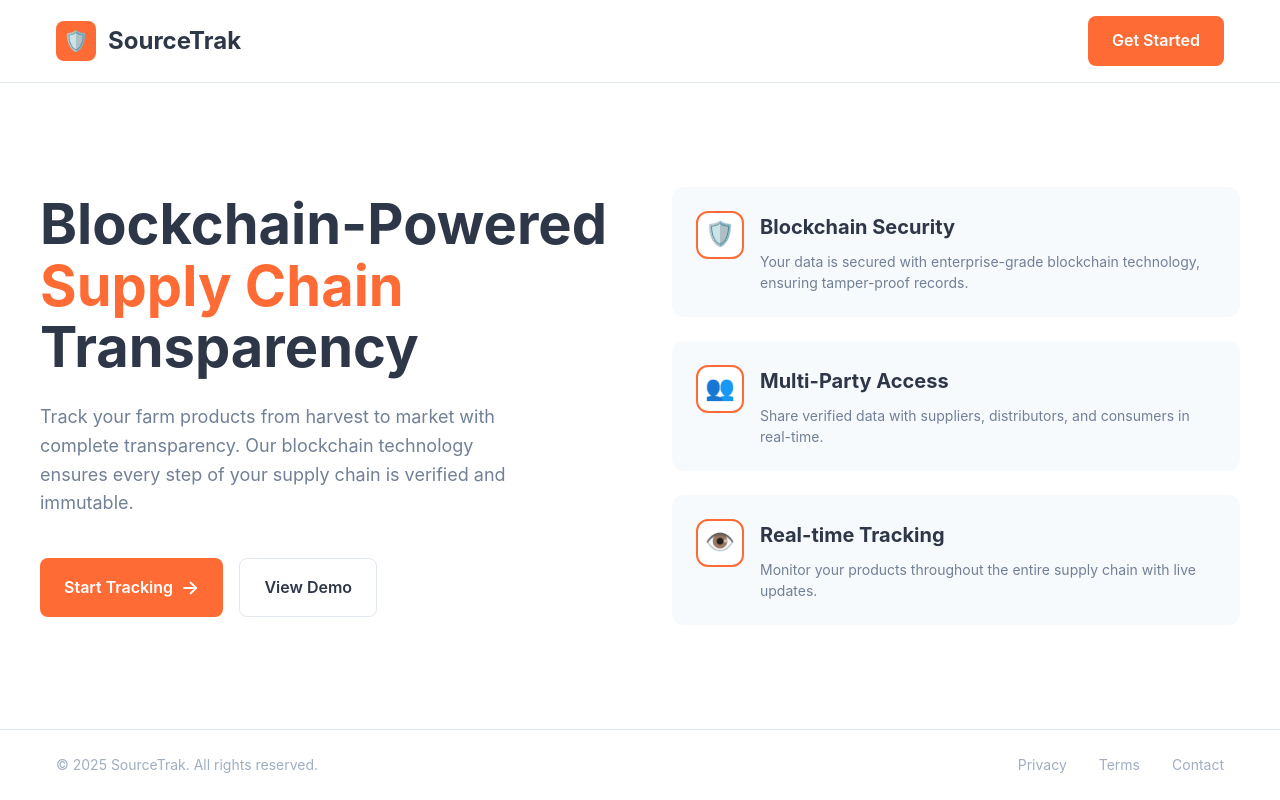
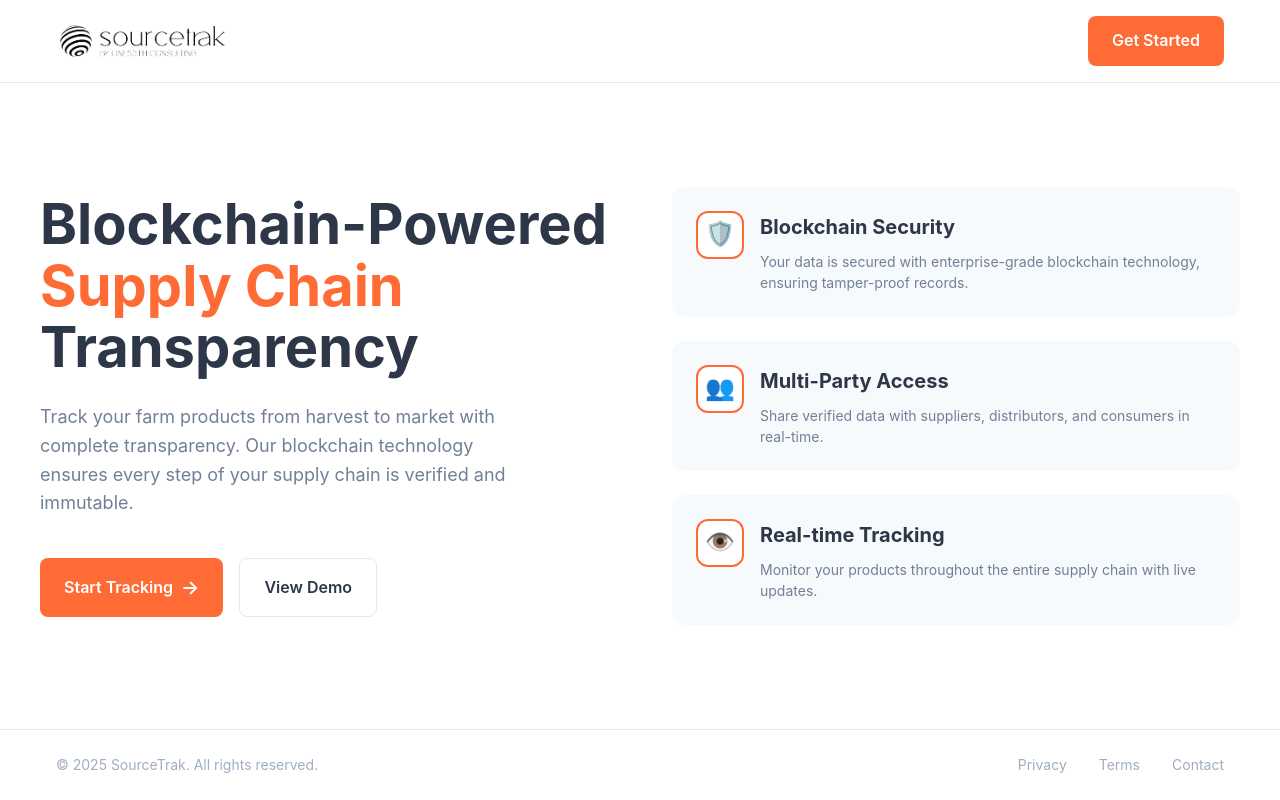
Before and after one commit to saadbutt/source-trak-frontend, a React (Create React App) app: page / in a window 1280 px wide. Built offline with nearby package versions, Linux system fonts and the light colour scheme; the HTML template or start-up script is replaced by a standard one.

Commit message:
"logo updated"

```diff
--- a/src/components/Header.js
+++ b/src/components/Header.js
@@ -7,8 +7,7 @@ const Header = () => {
     <header className="header">
       <div className="header-container">
         <Link to="/" className="logo">
-          <div className="logo-icon">🛡️</div>
-          <span className="logo-text">SourceTrak</span>
+          <img src="/logo.png" alt="SourceTrak Logo" className="logo-icon" />
         </Link>
         <Link to="/login" className="btn-get-started">
           Get Started
--- a/src/styles/Header.css
+++ b/src/styles/Header.css
@@ -21,15 +21,9 @@
 }
 
 .logo-icon {
-  width: 2.5rem;
   height: 2.5rem;
-  background-color: #ff6b35;
+  object-fit: contain;
   border-radius: 0.5rem;
-  display: flex;
-  align-items: center;
-  justify-content: center;
-  font-size: 1.25rem;
-  color: white;
 }
 
 .logo-text {
```
Also changed, not shown: public/logo.png (added).
